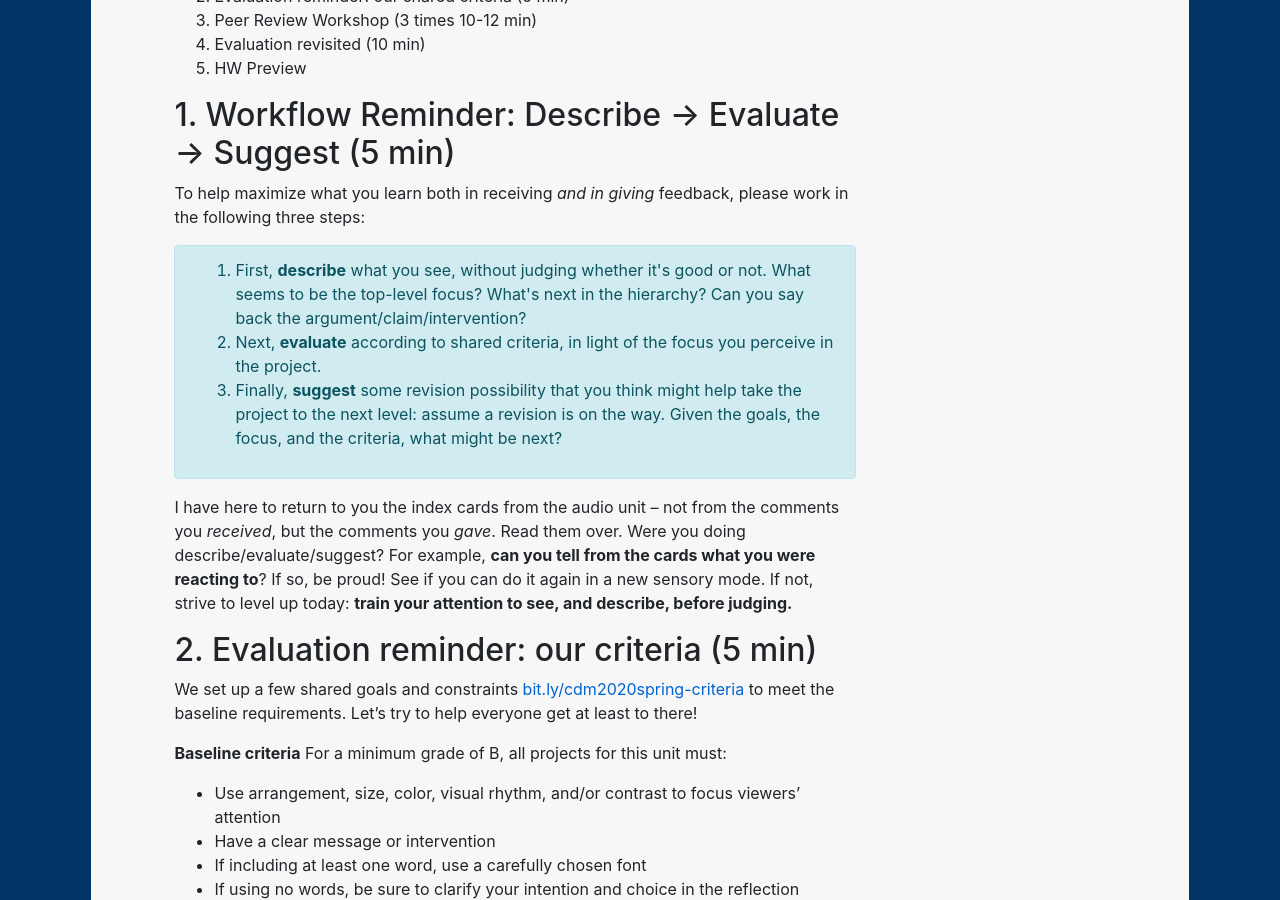
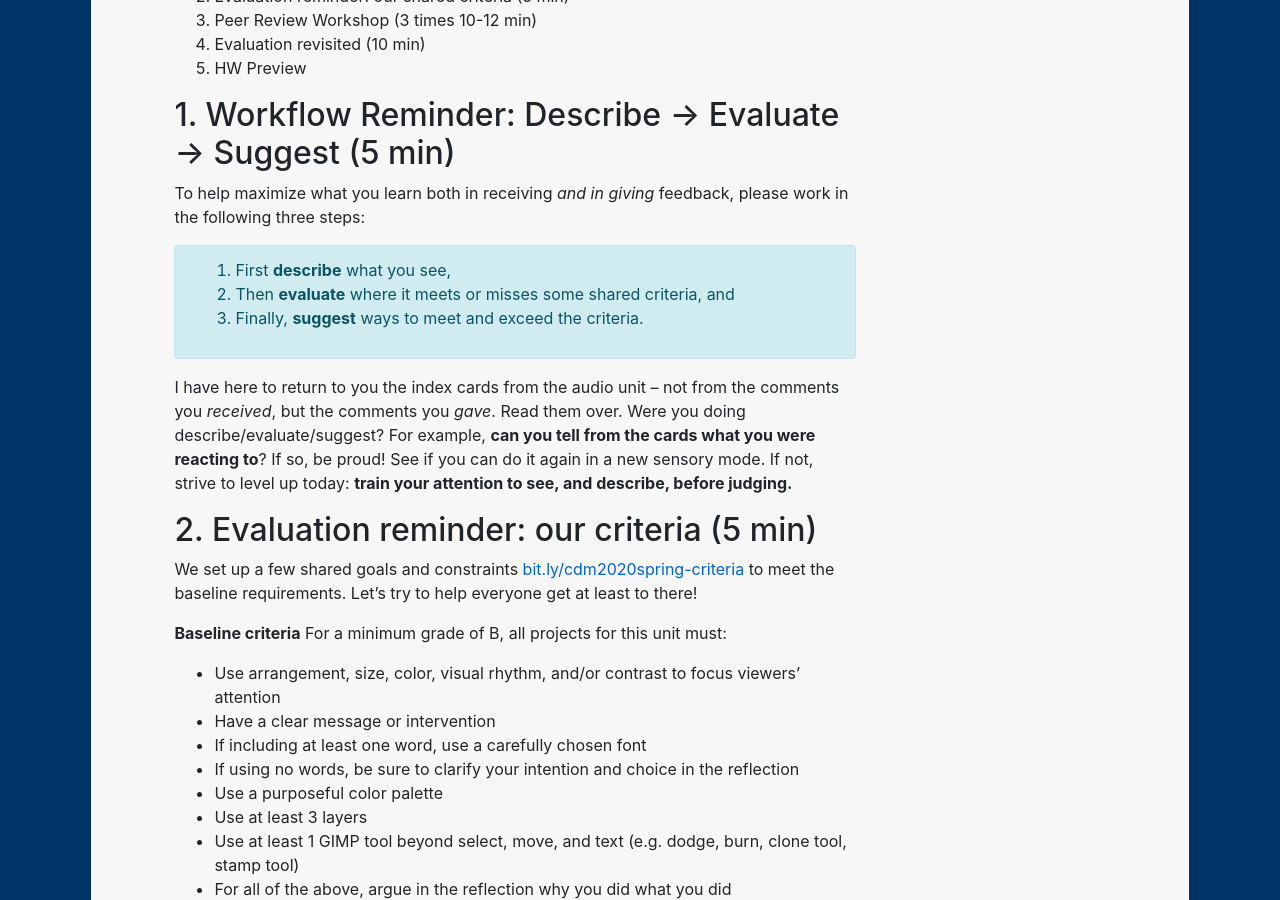
Before and after one commit to benmiller314/cdm2020spring, a Jekyll site: the page built from plans/lesson-13.md, in a window 1280 px wide and 900 px high, scrolled down 360 px. Built offline with Jekyll 4.4.1, drawn with Linux system fonts in a browser that asks for light colours; our own code applies the rules of GitHub Pages for plain Markdown files; some of the changed text lies outside the part shown.

Commit message:
swap levels of detail in reminder of describe/evaluate/suggest

```diff
--- a/plans/lesson-13.md
+++ b/plans/lesson-13.md
@@ -23,9 +23,10 @@
 To help maximize what you learn both in receiving _and in giving_ feedback, please work in the following three steps:
 
 <div class="alert alert-info">
-<ol><li> First, <strong>describe</strong> what you see, without judging whether it's good or not. What seems to be the top-level focus? What's next in the hierarchy? Can you say back the argument/claim/intervention? <!-- Help learn how the eye is drawn. Test whether the audience is getting the main point you want to get across. --></li>
-<li>Next, <strong>evaluate</strong> according to shared criteria, in light of the focus you perceive in the project. <!-- NB: This is still a form of description: it's not about "good" or "bad" in the abstract but about where it meets or misses the shared or stated goals. --></li>
-<li>Finally, <strong>suggest</strong> some revision possibility that you think might help take the project to the next level: assume a revision is on the way. Given the goals, the focus, and the criteria, what might be next? <!-- Pose this as a suggestion, not a command: and _interpret_ these as suggestions, not commands. --></li>
+<ol>
+   <li>First <strong>describe</strong> what you see,
+   <!-- Test whether the audience is getting the main point you want to get across. --></li>
+   <li>Then <strong>evaluate</strong> where it meets or misses some shared criteria, <!-- NB: This is still a form of description: it's not about "good" or "bad" in the abstract but about where it meets or misses the shared or stated goals. --> and</li> <li>Finally, <strong>suggest</strong> ways to meet and exceed the criteria.  <!-- NB: a suggestion, not a command: and _interpret_ these as suggestions, not commands. --></li>
 </ol>
 </div>
 
@@ -75,7 +76,11 @@
 
 <div class="alert alert-success">
 Rotate *counter*-clockwise around the monitor-islands, so that you're getting feedback from (and seeing the project of) someone new. Label <em>one</em> index card <strong>From: {yourname}</strong>. View / read through the project fully at least once, then
-<ol><li><strong>Describe</strong> what you see,</li> <li><strong>Evaluate</strong> where it meets or misses the criteria,</li> and <li><strong>Suggest</strong> ways to meet and exceed the criteria!</li></ol>
+
+<ol><li><strong>Describe</strong> what you see, without judging whether it's good or not. What seems to be the top-level focus? What's next in the hierarchy? Can you say back the argument/claim/intervention? <!-- Help learn how the eye is drawn.  --></li>
+<li><strong>Evaluate</strong> with reference to our shared criteria, in light of the focus you perceive in the project. </li>
+<li><strong>Suggest</strong> some revision possibility that you think might help take the project to the next level: assume a revision is on the way. Given the goals, the focus, and the criteria, what might be next? <!-- NB: a suggestion, not a command: and _interpret_ these as suggestions, not commands. --></li>
+</ol>
 </div>
 
 I'll keep track of time.
```
